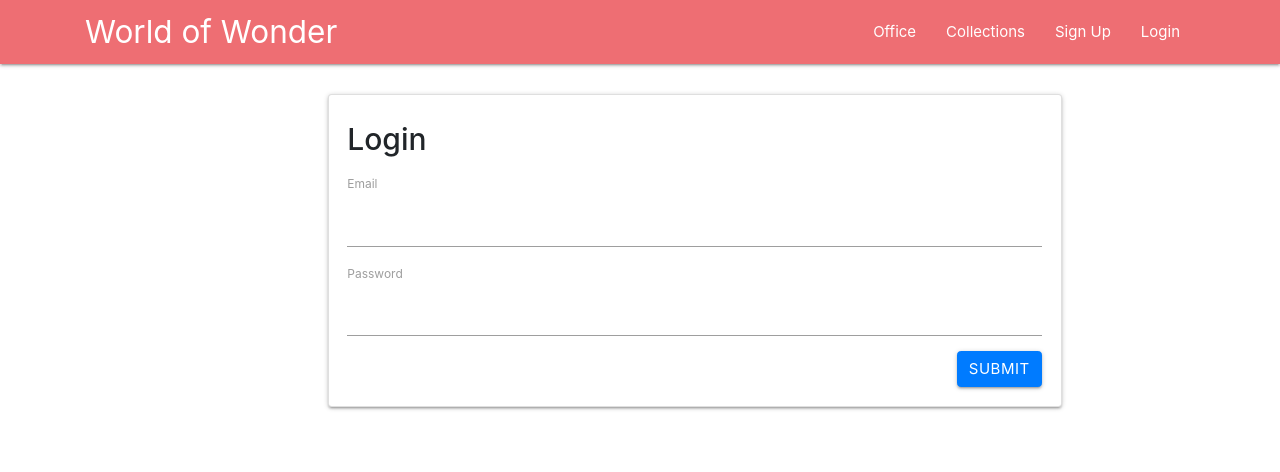
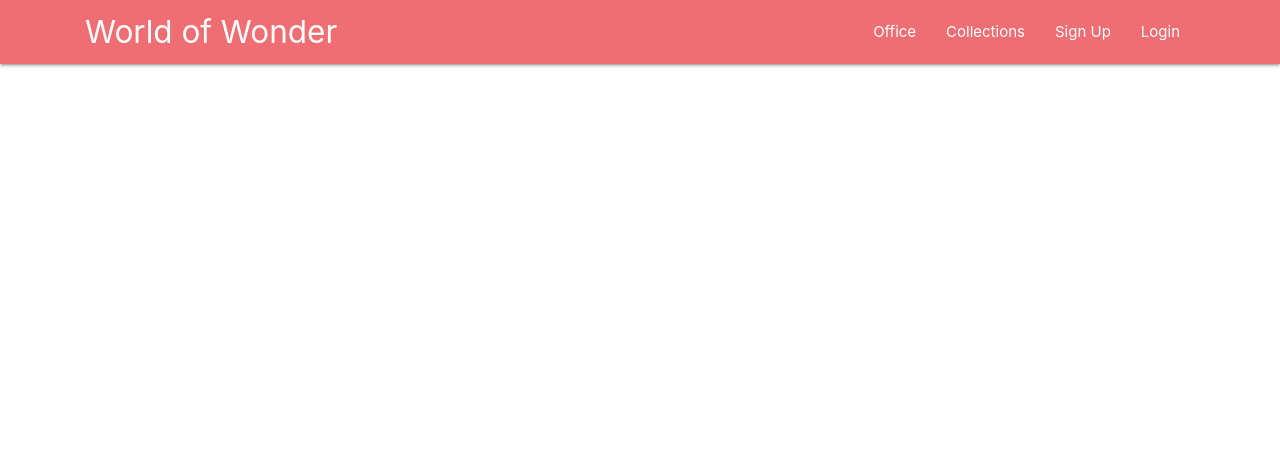
Before and after one commit to jdephil/World-of-Wonder-frontend, a React (Create React App) app: page /login in a window 1280 px wide. Shown: the top 472 px of the page. Built offline with nearby package versions, Linux system fonts and the light colour scheme.

Commit message:
more login changes

```diff
--- a/src/App.js
+++ b/src/App.js
@@ -28,7 +28,7 @@ const PrivateRoute = ({ component: Component, ...rest }) => {
   return <Route {...rest} render={(props) => (
       user
           ? <Component {...rest} {...props} />
-          : <Redirect to='/login' />
+          : <Redirect to='login' />
       )}
   />
 }
@@ -72,7 +72,7 @@ function App() {
           <div className="react-router-logic">
             <Switch>
               <Route path='/signup' component={ Signup } />
-              <Route path='/login' render={ (props) => <Login {...props} nowCurrentUser={nowCurrentUser} setIsAuthenticated={setIsAuthenticated} user={currentUser} /> } />
+              <Route path='login' render={ (props) => <Login {...props} nowCurrentUser={nowCurrentUser} setIsAuthenticated={setIsAuthenticated} user={currentUser} /> } />
               <Route path='/pacific' component={Pacific} />
               <Route path='/ancientEgypt' exact component={AncientEgypt}  />
               <Route path="/" exact component={Office} />
```
